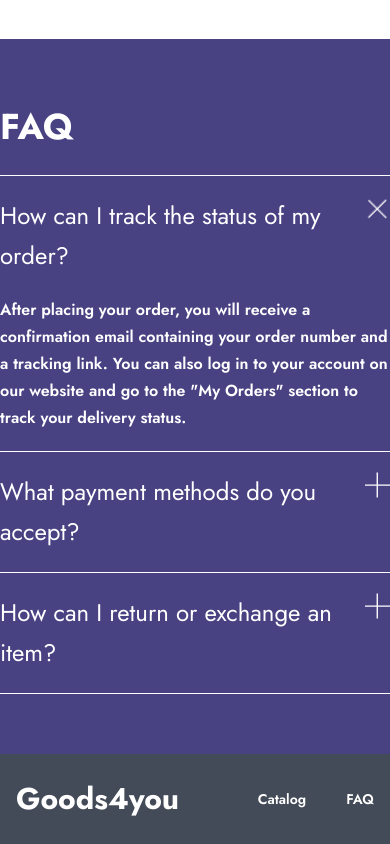
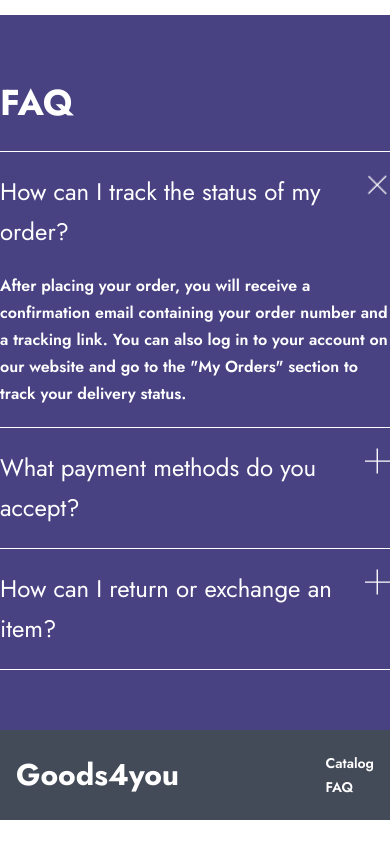
Before and after one commit to Irene-lab80/t1, a React (Vite) app: page / in a window 390 px wide. Shown: the part 2156-3000 px from the top of the page. After the commit the page ends 2976 px from the top, so only its background shows below. Built offline with nearby package versions, Linux system fonts and the light colour scheme.

Commit message:
feat: adaptive cart page

```diff
--- a/src/components/Footer/ui/Footer.module.css
+++ b/src/components/Footer/ui/Footer.module.css
@@ -2,6 +2,10 @@
   background: var(--gray-900);
   color: var(--white);
   height: 90px;
+
+  @media (max-width: 1250px) {
+    padding: 0 24px;
+  }
 
   @media (max-width: 964px) {
     padding: 0 16px;
@@ -26,3 +30,11 @@
   font-size: 30px;
   font-weight: var(--bold);
 }
+
+.nav {
+  @media (max-width: 425px) {
+    display: flex;
+    flex-direction: column;
+    gap: 8px;
+  }
+}
--- a/src/components/Footer/ui/Footer.tsx
+++ b/src/components/Footer/ui/Footer.tsx
@@ -11,7 +11,7 @@ export const Footer = (): JSX.Element => {
         <Link className={style.logoLink} to={ROUTES.HOME}>
           <div className={style.logo}>Goods4you</div>
         </Link>
-        <NavList>
+        <NavList className={style.nav}>
           <NavList.Item link={ROUTES.CATALOG}>Catalog</NavList.Item>
           <NavList.Item link={ROUTES.FAQ}>FAQ</NavList.Item>
         </NavList>
--- a/src/components/Header/ui/Header.module.css
+++ b/src/components/Header/ui/Header.module.css
@@ -5,6 +5,10 @@
 .header {
   color: var(--white);
   height: 90px;
+
+  @media (max-width: 1250px) {
+    padding: 0 24px;
+  }
 
   @media (max-width: 964px) {
     padding: 0 16px;
--- a/src/components/Layout/ui/Layout.module.css
+++ b/src/components/Layout/ui/Layout.module.css
@@ -8,4 +8,8 @@
   min-height: calc(100% - 90px * 2);
   width: 100%;
   padding: 48px 0 0;
+
+  @media (max-width: 425px) {
+    padding-top: 24px;
+  }
 }
--- a/src/components/NavList/ui/NavList.tsx
+++ b/src/components/NavList/ui/NavList.tsx
@@ -3,12 +3,13 @@ import { HashLink as Link } from "react-router-hash-link";
 
 interface IProps {
   children: React.ReactNode;
+  className?: string;
 }
 
-export const NavList = ({ children }: IProps): JSX.Element => {
+export const NavList = ({ children, className }: IProps): JSX.Element => {
   return (
     <nav>
-      <ul className={style.navList}>{children}</ul>
+      <ul className={`${style.navList} ${className}`}>{children}</ul>
     </nav>
   );
 };
@@ -22,7 +23,7 @@ export const NavItem = ({ children, link }: IPropsItem): JSX.Element => {
   return (
     <li className={style.navItem}>
       {link ? (
-        <Link id='nav-link' className={style.link} to={link}>
+        <Link id="nav-link" className={style.link} to={link}>
           {children}
         </Link>
       ) : (
--- a/src/pages/Cart/CartComponents/CartProductCard/ui/CartProductCard.module.css
+++ b/src/pages/Cart/CartComponents/CartProductCard/ui/CartProductCard.module.css
@@ -10,6 +10,12 @@
   border-radius: 6px;
   background-color: var(--white);
   transition: background-color 0.3s ease-in-out;
+
+  @media (max-width: 425px) {
+    padding: 8px;
+    flex-direction: column;
+  }
+
 }
 
 .wrapper:hover {
@@ -63,7 +69,9 @@
 
   @media (max-width: 480px) {
     flex-direction: column;
+    width: 100%;
   }
+
 }
 
 
@@ -75,12 +83,24 @@
     flex-direction: column;
     align-items: end;
   }
+
+  @media (max-width: 425px) {
+    flex-direction: row;
+    align-items: center;
+    gap: 10px;
+    width: 100%;
+  }
 }
 
 .image {
   width: 100px;
   height: 100px;
   object-fit: cover;
+
+  @media (max-width: 425px) {
+    width: 100%;
+    height: 150px;
+  }
 }
 
 .deleteButton {
--- a/src/pages/Cart/CartComponents/CartProducts/ui/CartProducts.module.css
+++ b/src/pages/Cart/CartComponents/CartProducts/ui/CartProducts.module.css
@@ -9,4 +9,9 @@
   @media (max-width: 964px) {
     padding: 10px;
   }
+
+  @media (max-width: 425px) {
+    padding: 0;
+    border: none;
+  }
 }
```
